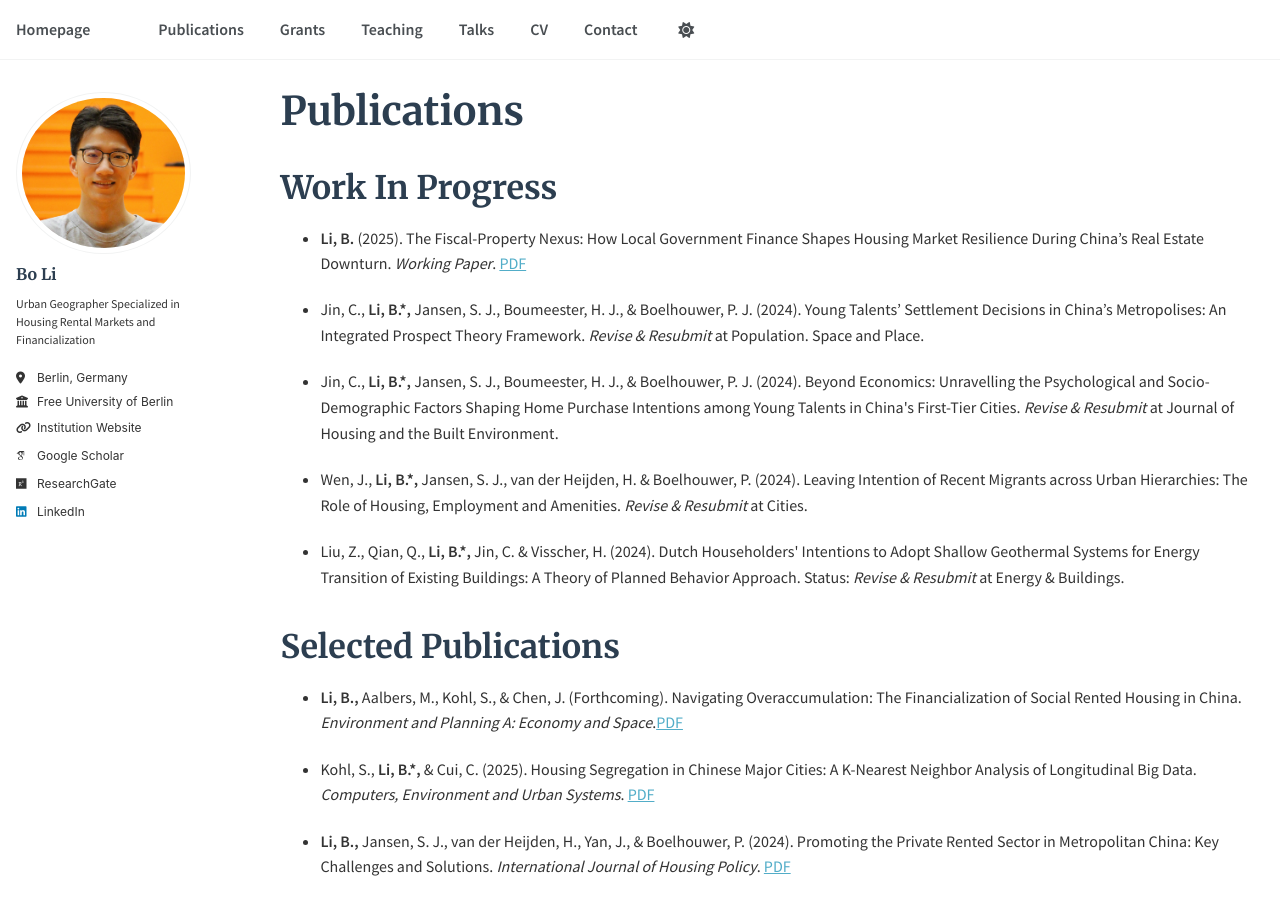
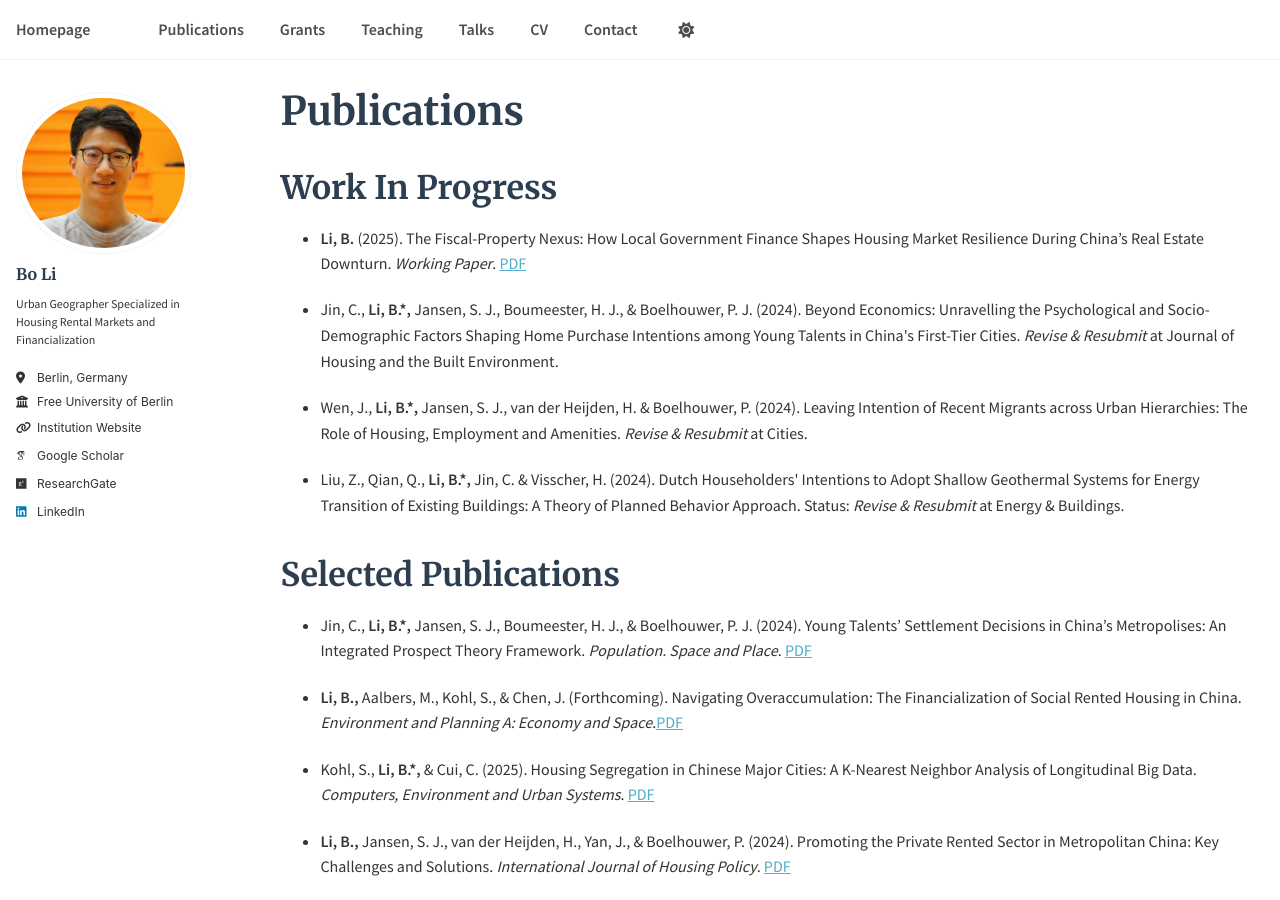
Before and after one commit to housingforall/housingforall.github.io, a Jekyll site: the page built from _pages/publications.md, in a window 1280 px wide and 900 px high. Built offline with Jekyll 4.4.1, drawn with Linux system fonts in a browser that asks for light colours; some web fonts are replaced; some of the changed lines change nothing that is shown.

Commit message:
Update publications.md

```diff
--- a/_pages/publications.md
+++ b/_pages/publications.md
@@ -8,8 +8,6 @@ author_profile: true
 
 * **Li, B.** (2025). The Fiscal-Property Nexus: How Local Government Finance Shapes Housing Market Resilience During China's Real Estate Downturn. *Working Paper*. [PDF](https://housingforall.github.io/files/manustript_07_02.pdf)
 
-* Jin, C., **Li, B.\*,** Jansen, S. J., Boumeester, H. J., & Boelhouwer, P. J. (2024). Young Talents' Settlement Decisions in China's Metropolises: An Integrated Prospect Theory Framework. *Revise & Resubmit* at Population. Space and Place.
-
 * Jin, C., **Li, B.\*,** Jansen, S. J., Boumeester, H. J., & Boelhouwer, P. J. (2024). Beyond Economics: Unravelling the Psychological and Socio-Demographic Factors Shaping Home Purchase Intentions among Young Talents in China\'s First-Tier Cities. *Revise & Resubmit* at Journal of Housing and the Built Environment.
 
 * Wen, J., **Li, B.\*,** Jansen, S. J., van der Heijden, H. & Boelhouwer, P. (2024). Leaving Intention of Recent Migrants across Urban Hierarchies: The Role of Housing, Employment and Amenities. *Revise & Resubmit* at Cities.
@@ -17,6 +15,8 @@ author_profile: true
 * Liu, Z., Qian, Q., **Li, B.\*,** Jin, C. & Visscher, H. (2024). Dutch Householders\' Intentions to Adopt Shallow Geothermal Systems for Energy Transition of Existing Buildings: A Theory of Planned Behavior Approach. Status: *Revise & Resubmit* at Energy & Buildings.
 
 ## Selected Publications
+
+* Jin, C., **Li, B.\*,** Jansen, S. J., Boumeester, H. J., & Boelhouwer, P. J. (2024). Young Talents' Settlement Decisions in China's Metropolises: An Integrated Prospect Theory Framework. *Population. Space and Place*. [PDF](https://housingforall.github.io/files/psp_public_version.pdf)
 
 * **Li, B.,** Aalbers, M., Kohl, S., & Chen, J. (Forthcoming). Navigating Overaccumulation: The Financialization of Social Rented Housing in China. *Environment and Planning A: Economy and Space*.[PDF](https://housingforall.github.io/files/epa-public-version.pdf)
 
```
